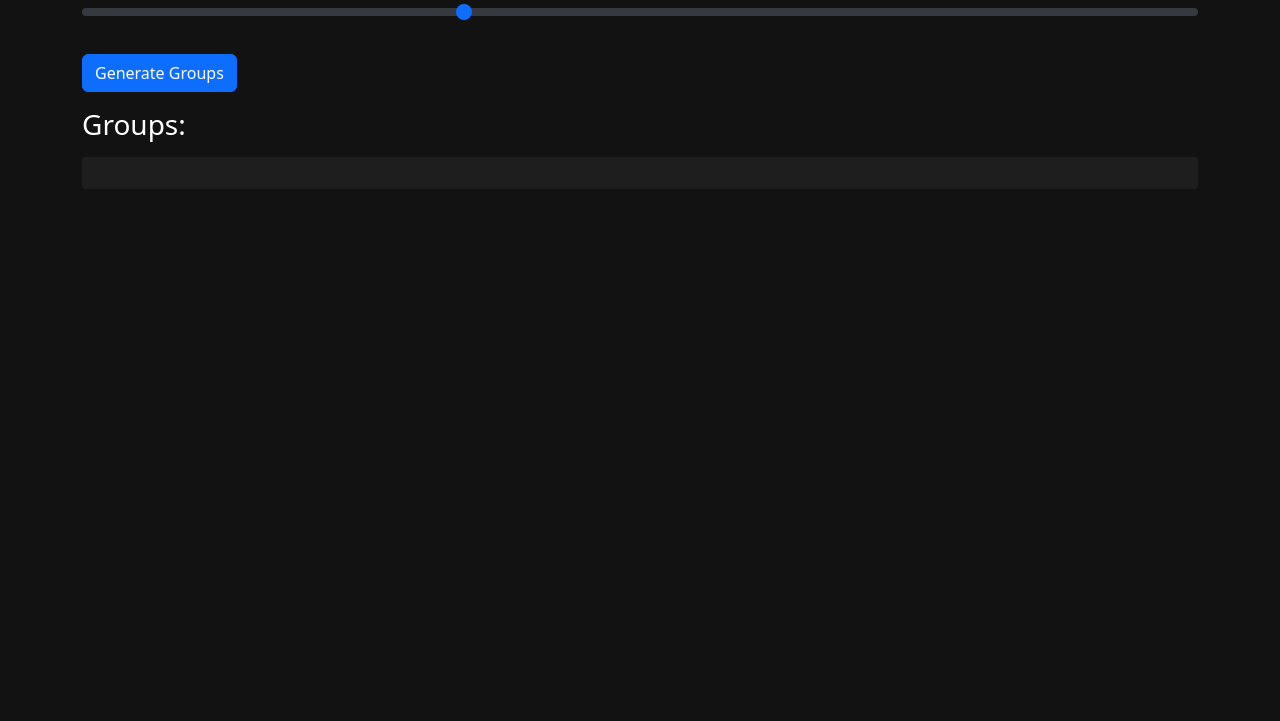
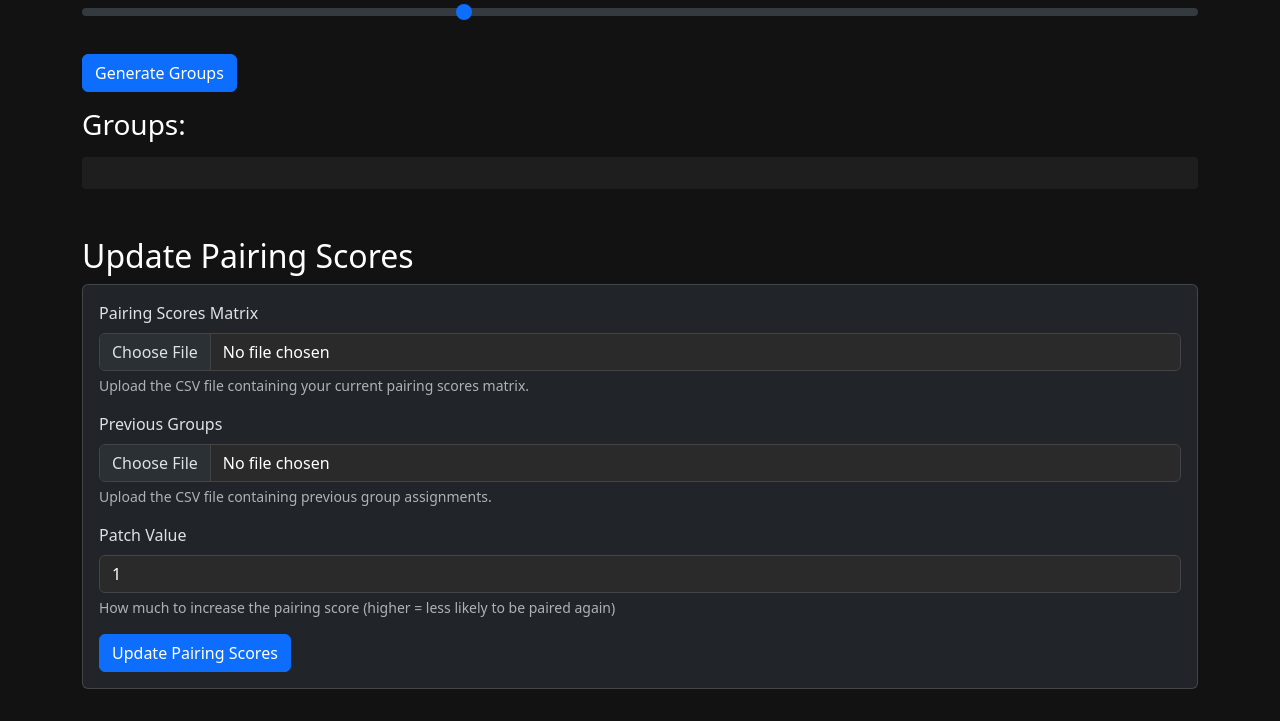
Before and after one commit to rmmsia/dinner-grouping, a Flask app: page / in a window 1280 px wide. Shown: the part 621-1342 px from the top of the page. Before the commit the page ends 763 px from the top, so only its background shows below. Run offline with Flask 3, Linux system fonts and the light colour scheme.

Commit message:
feat: update pairing score matrix

```diff
--- a/src/algo_v2.py
+++ b/src/algo_v2.py
@@ -182,7 +182,7 @@ def groups_to_dataframe(groups):
     for idx, group in enumerate(groups, start=1):
         for member in group:
             member_data = vars(member)
-            member_data['Group'] = idx
+            member_data['group'] = idx
             data.append(member_data)
 
     df = pd.DataFrame(data)
--- a/src/app.py
+++ b/src/app.py
@@ -1,6 +1,7 @@
-from flask import Flask, render_template, request, jsonify, send_from_directory
+from flask import Flask, render_template, request, jsonify, send_from_directory, send_file
 from algo_v2 import main_workflow, groups_to_dataframe
 from loaders import load_attendees, load_pairing_scores
+from patcher import patch_matrix, parse_groups_csv
 import pandas as pd
 import os
 import chardet
@@ -156,7 +157,7 @@ def index():
                 return jsonify({'error': f"Error processing attendees file: {str(e)}"}), 500
 
             try:
-                pairing_scores = load_pairing_scores(matrix, attendees_data)
+                pairing_scores = load_pairing_scores(matrix)
             except Exception as e:
                 return jsonify({'error': f"Error processing pairing scores file: {str(e)}"}), 400
 
@@ -201,9 +202,93 @@ def index():
     return render_template('index.html')
 
 
+@app.route('/patch', methods=['POST'])
+def patch_data():
+    try:
+        # Check if files are empty
+        if 'pairing_scores_file' not in request.files or request.files['pairing_scores_file'].filename == '':
+            return jsonify({'error': 'Pairing scores CSV file is required'}), 400
+        if 'previous_groups_file' not in request.files or request.files['previous_groups_file'].filename == '':
+            return jsonify({'error': 'Previous groups CSV file is required'}), 400
+
+        # Get the patch value from form
+        try:
+            patch_value = int(request.form.get('patch_value', 1))
+            if patch_value <= 0:
+                return jsonify({'error': 'Patch value must be a positive integer'}), 400
+        except ValueError:
+            return jsonify({'error': 'Invalid patch value'}), 400
+
+        pairing_scores_file = request.files['pairing_scores_file']
+        previous_groups_file = request.files['previous_groups_file']
+
+        # Save uploaded files with unique names
+        timestamp = datetime.now().strftime("%Y%m%d%H%M%S")
+        scores_filename = f'scores_{timestamp}_{pairing_scores_file.filename}'
+        groups_filename = f'groups_{timestamp}_{previous_groups_file.filename}'
+
+        scores_path = os.path.join(UPLOAD_FOLDER, scores_filename)
+        groups_path = os.path.join(UPLOAD_FOLDER, groups_filename)
+
+        pairing_scores_file.save(scores_path)
+        previous_groups_file.save(groups_path)
+
+        print("Files saved successfully for patching")
+
+        try:
+            # Load the pairing scores matrix
+            pairing_scores = load_pairing_scores(scores_path)
+
+            groups = parse_groups_csv(groups_path)
+
+            # Update the dataframe using the patcher function
+            updated_df = patch_matrix(pairing_scores, groups, patch_value)
+            print("Pairing scores patched successfully")
+
+            # Save the updated dataframe
+            output_file = f'patched_scores_{timestamp}.csv'
+            output_path = os.path.join(DOWNLOAD_FOLDER, output_file)
+            updated_df.to_csv(output_path)
+            file_creation_times[output_file] = datetime.now()
+
+            # Clean up uploaded files
+            for file_path in [scores_path, groups_path]:
+                if os.path.exists(file_path):
+                    os.remove(file_path)
+
+            # Return response in the SAME format as the index route
+            return jsonify({
+                'success': True,
+                'message': 'Pairing scores matrix updated successfully',
+                'download_url': f'/download/{output_file}'
+            })
+
+        except Exception as e:
+            import traceback
+            print(f"Error patching pairing scores: {str(e)}")
+            print(traceback.format_exc())
+            return jsonify({'error': f"Error patching pairing scores: {str(e)}"}), 500
+
+    except Exception as e:
+        import traceback
+        print(f"Error occurred: {str(e)}")
+        print(traceback.format_exc())
+        return jsonify({'error': str(e)}), 500
+
+
 @app.route('/download/<filename>')
 def download_file(filename):
-    return send_from_directory(DOWNLOAD_FOLDER, filename)
+    """Serve a file from the download directory as an attachment."""
+    # Security check to prevent directory traversal
+    if '..' in filename or filename.startswith('/'):
+        return "Invalid filename", 400
+
+    return send_file(
+        os.path.join(DOWNLOAD_FOLDER, filename),
+        mimetype='text/csv',
+        as_attachment=True,
+        download_name=filename
+    )
 
 
 def run_flask():
--- a/templates/index.html
+++ b/templates/index.html
@@ -112,6 +112,55 @@
         </div>
     </div>
 
+    <div class="container mt-5">
+        <h2>Update Pairing Scores</h2>
+        <div class="card">
+            <div class="card-body">
+                <form id="patchForm" enctype="multipart/form-data">
+                    <div class="mb-3">
+                        <label for="pairing_scores_file" class="form-label">Pairing Scores Matrix</label>
+                        <input type="file" class="form-control" id="pairing_scores_file" name="pairing_scores_file" accept=".csv" required>
+                        <div class="form-text">Upload the CSV file containing your current pairing scores matrix.</div>
+                    </div>
+
+                    <div class="mb-3">
+                        <label for="previous_groups_file" class="form-label">Previous Groups</label>
+                        <input type="file" class="form-control" id="previous_groups_file" name="previous_groups_file" accept=".csv" required>
+                        <div class="form-text">Upload the CSV file containing previous group assignments.</div>
+                    </div>
+
+                    <div class="mb-3">
+                        <label for="patch_value" class="form-label">Patch Value</label>
+                        <input type="number" class="form-control" id="patch_value" name="patch_value" value="1" min="1">
+                        <div class="form-text">How much to increase the pairing score (higher = less likely to be paired again)</div>
+                    </div>
+
+                    <button type="submit" class="btn btn-primary">Update Pairing Scores</button>
+                </form>
+
+                <div id="patchStatus" class="mt-3" style="display: none;">
+                    <div class="spinner-border text-primary" role="status">
+                        <span class="visually-hidden">Loading...</span>
+                    </div>
+                    <span class="ms-2">Processing...</span>
+                </div>
+
+                <div id="patchResult" class="mt-3" style="display: none;">
+                    <div class="alert alert-success">
+                        Pairing scores updated successfully!
+                    </div>
+                    <a id="patchDownloadLink" href="#" target="_blank" class="btn btn-secondary mt-2">Download Updated Matrix</a>
+                </div>
+
+                <div id="patchError" class="mt-3" style="display: none;">
+                    <div class="alert alert-danger">
+                        <span id="patchErrorText"></span>
+                    </div>
+                </div>
+            </div>
+        </div>
+    </div>
+
     <script>
         $(document).ready(function() {
             const sliders = ['factor1', 'factor2', 'factor3'];
@@ -223,6 +272,41 @@
                 });
             });
 
+            document.getElementById('patchForm').addEventListener('submit', function(e) {
+                e.preventDefault();
+
+                const formData = new FormData(this);
+
+                // Show processing status
+                document.getElementById('patchStatus').style.display = 'block';
+                document.getElementById('patchResult').style.display = 'none';
+                document.getElementById('patchError').style.display = 'none';
+
+                $.ajax({
+                    url: '/patch',
+                    type: 'POST',
+                    data: formData,
+                    processData: false,
+                    contentType: false,
+                    success: function(response) {
+                        if (response.error) {
+                            document.getElementById('patchErrorText').innerText = response.error;
+                            document.getElementById('patchError').style.display = 'block';
+                        } else {
+                            document.getElementById('patchDownloadLink').href = response.download_url;
+                            document.getElementById('patchResult').style.display = 'block';
+                        }
+
+                        document.getElementById('patchStatus').style.display = 'none';
+                    },
+                    error: function(xhr, status, error) {
+                        document.getElementById('patchErrorText').innerText = 'An error occurred: ' + error;
+                        document.getElementById('patchError').style.display = 'block';
+                        document.getElementById('patchStatus').style.display = 'none';
+                    }
+                });
+            });
+
         });
     </script>
   </body>
```
Also changed, not shown: src/loaders.py (+2 -7 lines), src/patcher.py (+44 -6 lines).
